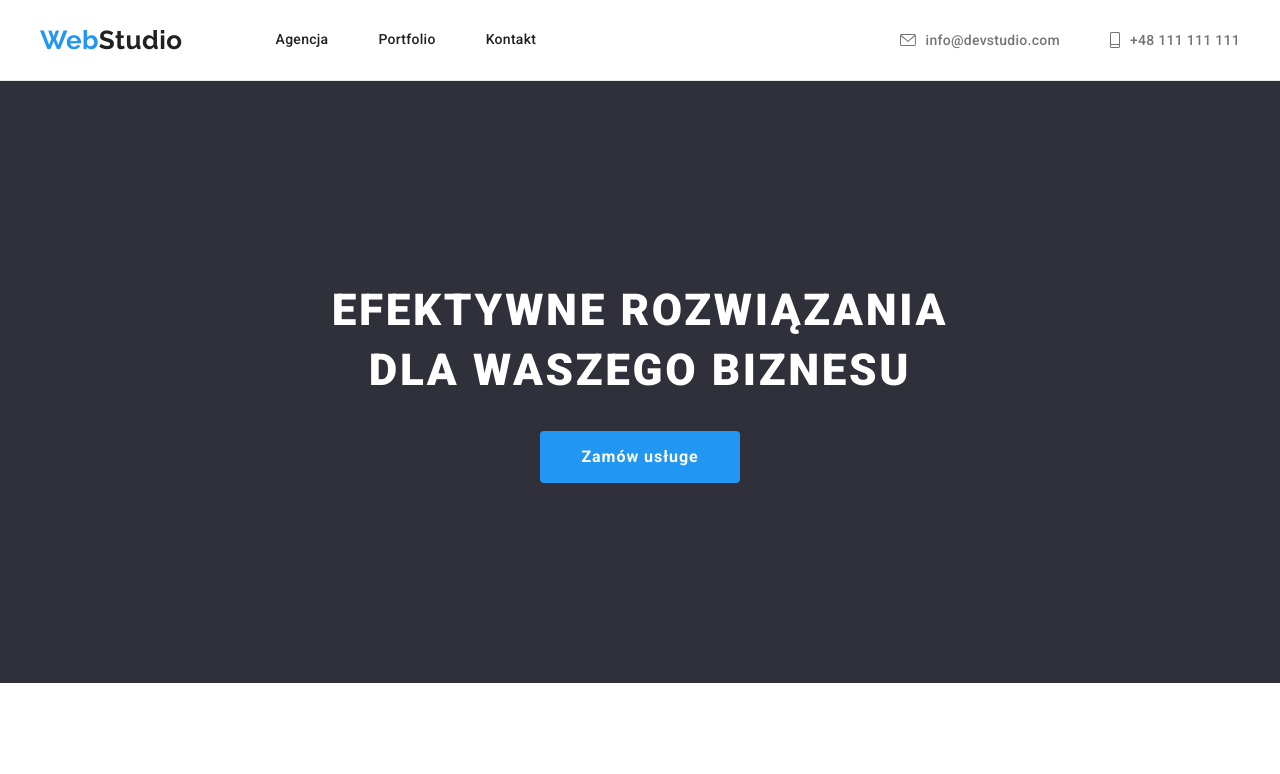
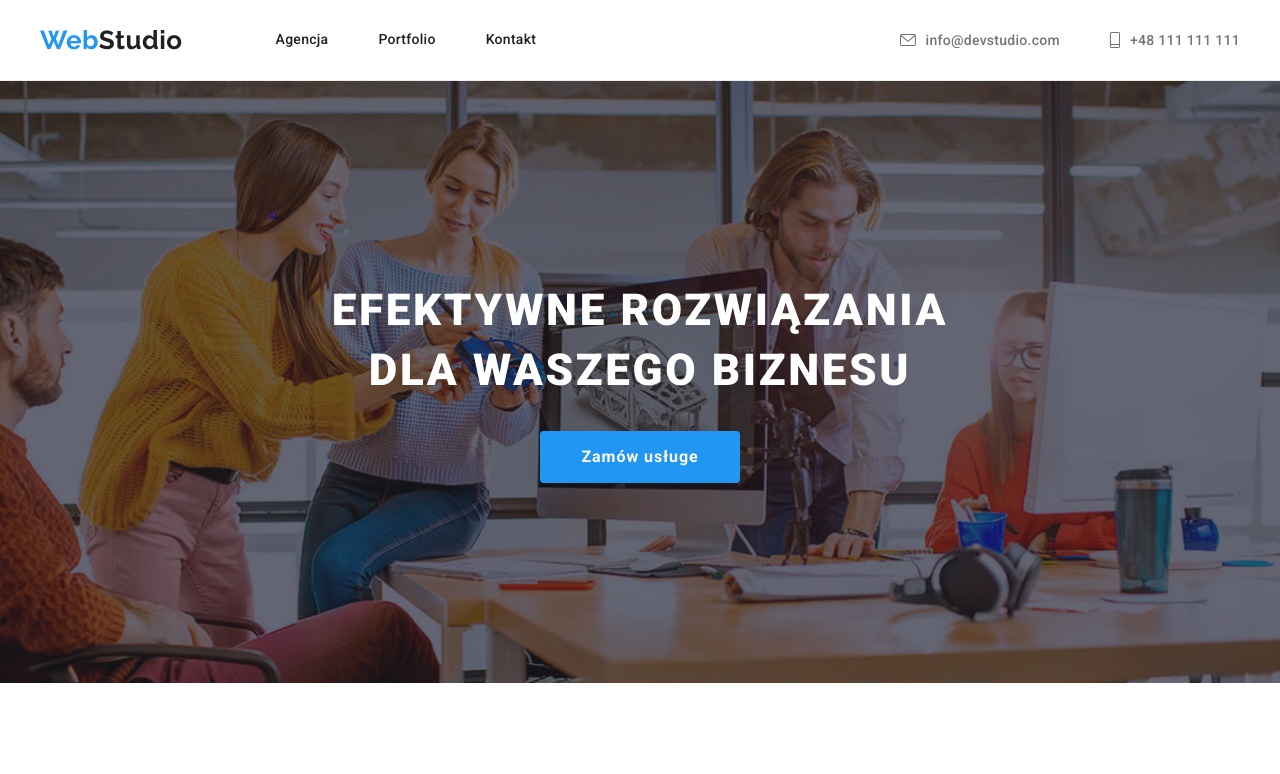
Before and after one commit to Ritech98/Ritech98.github.io.hw4, a plain HTML site: page index.html in a window 1280 px wide. Shown: the top 774 px of the page. Drawn offline with nearby package versions, Linux system fonts and the light colour scheme.

Commit message:
Add files via upload
patch background image

```diff
--- a/css/styles.css
+++ b/css/styles.css
@@ -169,7 +169,7 @@ ul {
       rgba(47, 48, 58, 0.4),
       rgba(47, 48, 58, 0.4)
     ),
-    url(/Ritech98.goit-markup-hw-02/images/background.jpg);
+    url(../images/background.jpg);
   background-size: cover;
   background-repeat: no-repeat;
   background-position: center;
```
